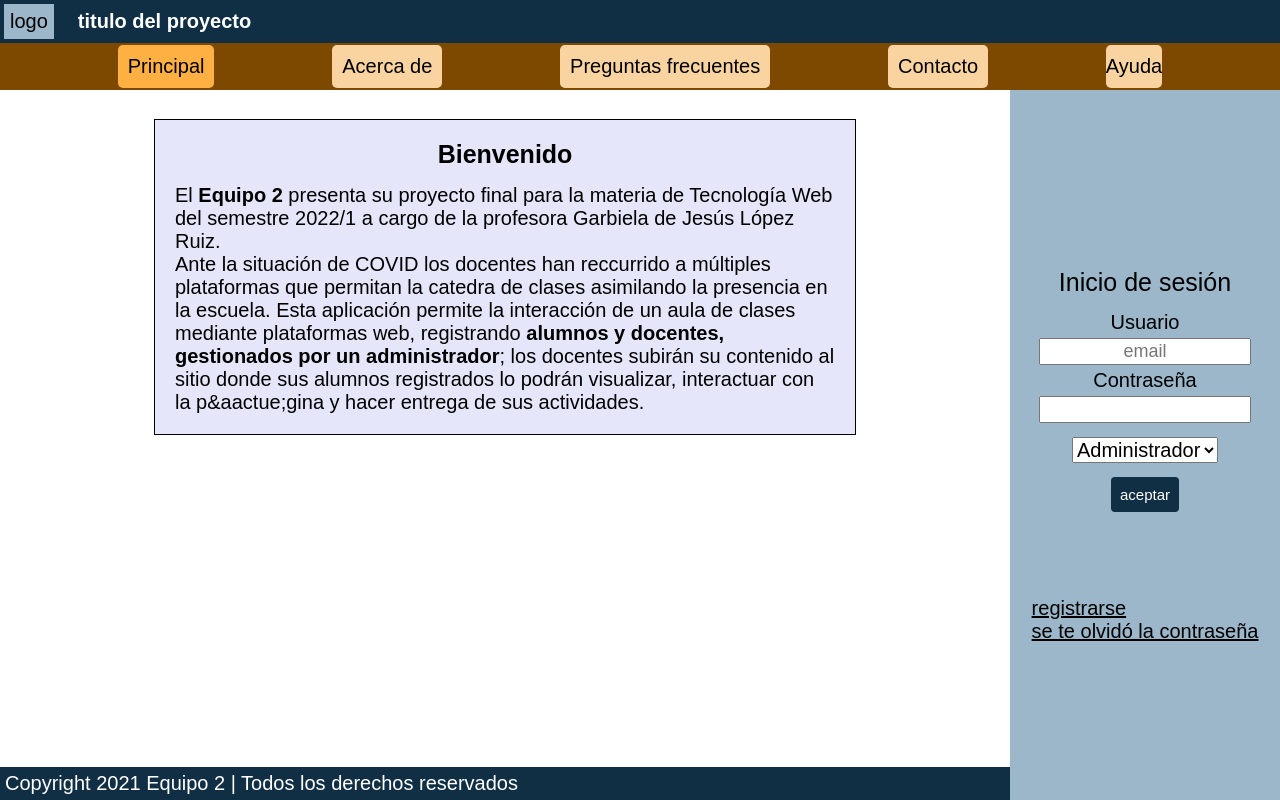
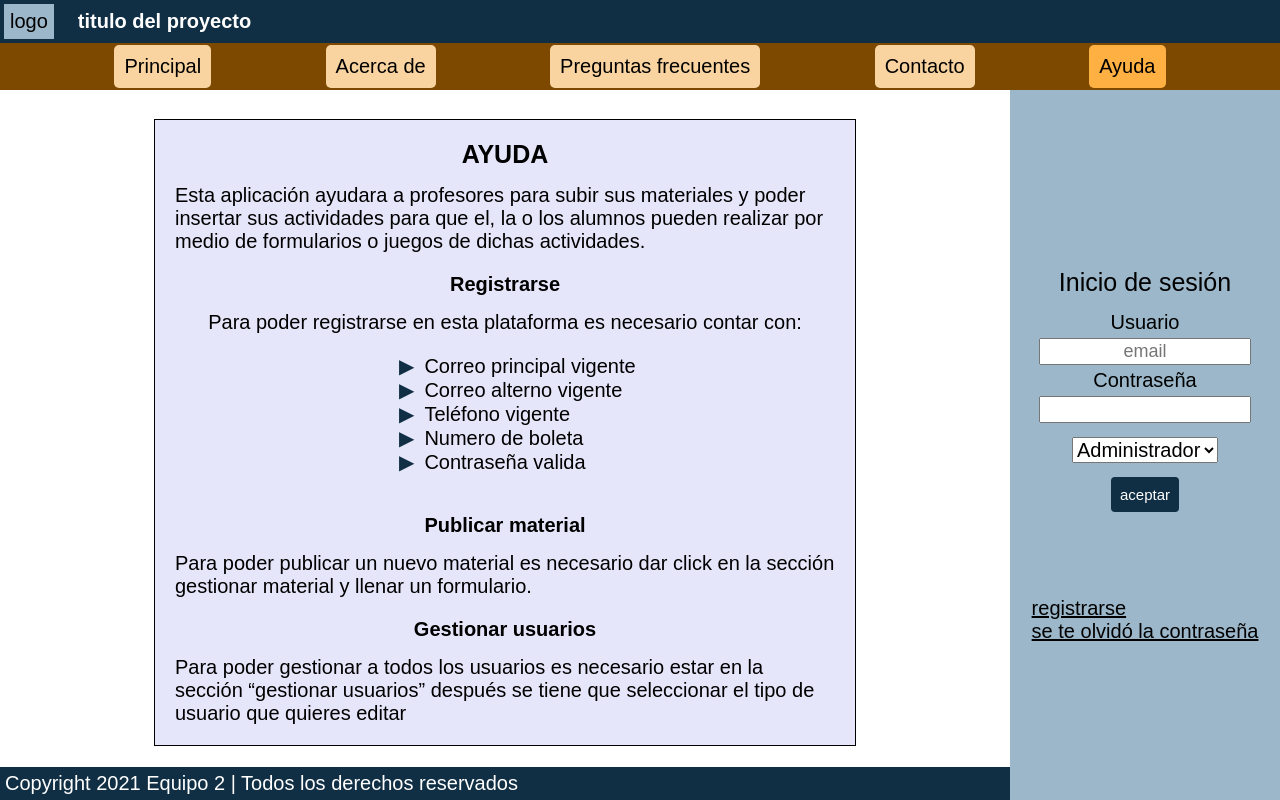
Before and after one commit to Equipo-2-TW/proyectoWEB, a PHP site: page /index.php?page=help in a window 1280 px wide. Run offline with PHP 8.4, Linux system fonts and the light colour scheme; tables that the repository leaves empty hold one stand-in row (values such as "Sample post"); a stand-in replaces the project's code that opens the database connection; some libraries are stand-ins or nearby versions.

Commit message:
feat: add help.php

```diff
--- a/admin.php
+++ b/admin.php
@@ -20,7 +20,9 @@
         </div>
         <div>Contraseña</div>
         <div>Estadística</div>
-        <div>Ayuda</div>
+        <div class=<?=checked("help")?>>
+            <a href="?page=help">Ayuda</a>
+        </div>
     </div>
 </div> <!-- close header -->
 <div class="content">
--- a/css/main.css
+++ b/css/main.css
@@ -33,11 +33,15 @@
     box-shadow: 0 0 0 1px;
     margin-bottom: 30px;
 }
-.main .info .title{
+.main .info :is(.title,.subtitle){
     text-align: center;
     padding-bottom: 15px;
     font-size: 25px;
     font-weight: bold;
+}
+.main .info .subtitle{
+    margin-top: 20px;
+    font-size: 20px;
 }
 .main .info .description.center{
     display: flex;
--- a/educator.php
+++ b/educator.php
@@ -18,7 +18,9 @@
         </div>
         <div>Contraseña</div>
         <div>Soporte</div>
-        <div>Ayuda</div>
+        <div class=<?=checked("help")?>>
+            <a href="?page=help">Ayuda</a>
+        </div>
     </div>
 </div> <!-- close header -->
 <div class="content">
--- /dev/null
+++ b/includes/help.php
@@ -0,0 +1,19 @@
+<div class="info">
+    <div class="title">AYUDA</div>
+    <div class="description center">
+    Esta aplicación ayudara a profesores para subir sus materiales y poder insertar sus actividades para que el, la o los alumnos pueden realizar por medio de formularios o juegos de dichas actividades.
+    <div class="subtitle">Registrarse</div>
+    Para poder registrarse en esta plataforma es necesario contar con:
+    <ul>
+        <li>Correo principal vigente</li>
+        <li>Correo alterno vigente</li>
+        <li>Teléfono vigente</li>
+        <li>Numero de boleta</li>
+        <li>Contraseña valida</li>
+    </ul>
+    <div class="subtitle">Publicar material</div>
+    Para poder publicar un nuevo material es necesario dar click en la sección gestionar material y llenar un formulario.
+    <div class="subtitle">Gestionar usuarios</div>
+    Para poder gestionar a todos los usuarios es necesario estar en la sección “gestionar usuarios” después se tiene que seleccionar el tipo de usuario que quieres editar
+    </div>
+</div>
--- a/includes/main.php
+++ b/includes/main.php
@@ -10,6 +10,7 @@
                 case "materials":  require_once "includes/materials.php";     break;
                 case "mng_users":  require_once "includes/manage_users.php";  break;
                 case "u_user":     require_once "includes/u_user.php";        break;
+                case "help":       require_once "includes/help.php";        break;
             }
         else if (!isset($_SESSION['user'])) require_once "includes/welcome.php";
     ?>
--- a/index.php
+++ b/index.php
@@ -9,21 +9,21 @@
     }
 
     if (!isset($_SESSION['user'])) {
-        $allowed_pages = array("about", "contact", "faq");
+        $allowed_pages = array("about","contact","faq","help");
         require_once "unregistered_user.php";
         exit();
     }
     switch ($_SESSION['user']) {
         case "admin":
-            $allowed_pages = array("mng_users","u_user","mng_themes");
+            $allowed_pages = array("mng_users","u_user","mng_themes","help");
             require_once "admin.php";
             break;
         case "docente":
-            $allowed_pages = array("mng_themes","u_user");
+            $allowed_pages = array("mng_themes","u_user","help");
             require_once "educator.php";
             break;
         case "alumno":
-            $allowed_pages = array("materials");
+            $allowed_pages = array("materials","help");
             require_once "student.php";
             break;
     }
--- a/student.php
+++ b/student.php
@@ -18,7 +18,9 @@
             </div>
         </div>
         <div>Soporte</div>
-        <div>Ayuda</div>
+        <div class=<?=checked("help")?>>
+            <a href="?page=help">Ayuda</a>
+        </div>
     </div>
 </div> <!-- close header -->
 <div class="content">
--- a/unregistered_user.php
+++ b/unregistered_user.php
@@ -15,7 +15,9 @@
         <div class=<?=checked("contact")?>>
             <a href="?page=contact">Contacto</a>
         </div>
-        <div class="">Ayuda</div>
+        <div class=<?=checked("help")?>>
+            <a href="?page=help">Ayuda</a>
+        </div>
     </div>
 </div> <!-- close header -->
 <div class="content">
```
